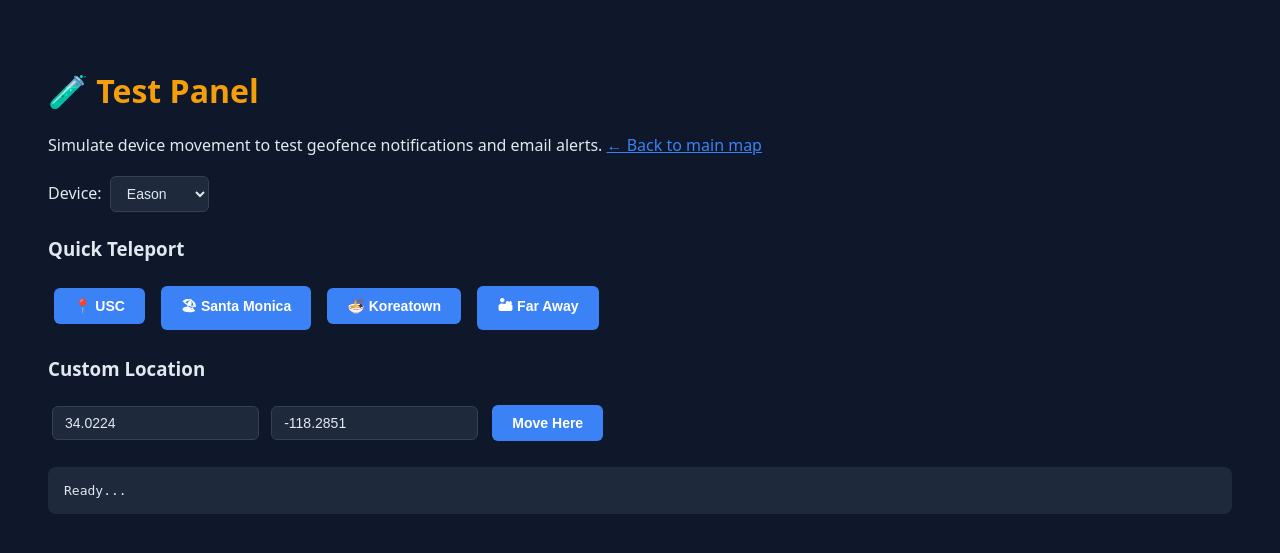
After one commit to YJY4266900395/USC-DSCI-560-lab7, a Flask app: page /test in a window 1280 px wide. The commit adds this page. Shown: the top 553 px of the page. Run offline with Flask 3, Linux system fonts and the light colour scheme.

Commit message:
add json record and test endpoint

```diff
--- a/app.py
+++ b/app.py
@@ -7,12 +7,21 @@ Group 8 - Trojan Trio
 import time
 import threading
 import smtplib
+import json
+import os
 from email.mime.text import MIMEText
 from email.mime.multipart import MIMEMultipart
 from flask import Flask, jsonify, render_template, request
 import requests as http_requests
 
 app = Flask(__name__)
+
+# =============================================================================
+# FILE PATHS FOR PERSISTENCE
+# =============================================================================
+DATA_DIR = os.path.dirname(os.path.abspath(__file__))
+GEOFENCES_FILE = os.path.join(DATA_DIR, "geofences.json")
+NOTIFICATIONS_FILE = os.path.join(DATA_DIR, "notifications.json")
 
 # =============================================================================
 # CONFIGURATION - Update these values
@@ -32,14 +41,17 @@ DEVICES = [
 # =============================================================================
 # EMAIL NOTIFICATION CONFIG
 # =============================================================================
+# To use Gmail: go to https://myaccount.google.com/apppasswords
+# and generate an App Password (requires 2FA enabled on your Google account)
+# Use that 16-char app password below, NOT your regular Gmail password
 
 EMAIL_ENABLED = True  # Set to False to disable email notifications
-EMAIL_SENDER = "qianshupeng2025@gmail.com"       # Your Gmail address
-EMAIL_PASSWORD = "sehq saaa clul fgwl"       # Gmail App Password (16 chars)
+EMAIL_SENDER = "pengqianshu2025@gmail.com"       # Your Gmail address
+EMAIL_PASSWORD = "sehq saaa clul fgwl"       # Gmail App Password
 EMAIL_RECIPIENTS = [                         # Who receives notifications
     "qianshup@usc.edu",
-    # "teammate2@gmail.com",
-    # "teammate3@gmail.com",
+#     "teammate2@gmail.com",
+#     "teammate3@gmail.com",
 ]
 
 # Geofence locations: places you want to monitor
@@ -48,8 +60,8 @@ GEOFENCES = [
     {
         "id": "usc",
         "name": "USC Campus",
-        "lat": 34.0222,
-        "lon": -118.2861,
+        "lat": 34.0224,
+        "lon": -118.2851,
         "radius": 500,
     },
     {
@@ -66,17 +78,44 @@ GEOFENCES = [
         "lon": -118.3004,
         "radius": 500,
     },
-    {
-        "id": "dtla",
-        "name": "Downtown LA",
-        "lat": 34.0414,
-        "lon": -118.2550,
-        "radius": 1000,
-    },
 ]
 
 # =============================================================================
-# STATE TRACKING
+# PERSISTENCE HELPERS
+# =============================================================================
+
+def save_json(filepath, data):
+    """Save data to a JSON file."""
+    try:
+        with open(filepath, "w", encoding="utf-8") as f:
+            json.dump(data, f, indent=2, ensure_ascii=False)
+    except Exception as e:
+        print(f"[ERROR] Failed to save {filepath}: {e}")
+
+
+def load_json(filepath, default=None):
+    """Load data from a JSON file, return default if not found."""
+    if os.path.exists(filepath):
+        try:
+            with open(filepath, "r", encoding="utf-8") as f:
+                return json.load(f)
+        except Exception as e:
+            print(f"[ERROR] Failed to load {filepath}: {e}")
+    return default if default is not None else []
+
+
+def load_geofences():
+    """Load geofences from file, or use defaults if no file exists."""
+    saved = load_json(GEOFENCES_FILE)
+    if saved:
+        return saved
+    # First run: use defaults and save them
+    save_json(GEOFENCES_FILE, GEOFENCES)
+    return GEOFENCES
+
+
+# =============================================================================
+# STATE TRACKING (persisted)
 # =============================================================================
 
 # Store latest location for each device
@@ -85,8 +124,9 @@ device_locations = {}
 # Store geofence state: {device_name: {geofence_id: True/False}}
 geofence_state = {}
 
-# Store notification history
-notifications = []
+# Load saved data
+GEOFENCES = load_geofences()
+notifications = load_json(NOTIFICATIONS_FILE, [])
 
 # JWT token for ThingsBoard API
 tb_jwt_token = None
@@ -301,6 +341,7 @@ def check_geofences(device_name, lat, lon):
                     "message": f"📍 {device_name} arrived at {fence['name']}",
                 }
                 notifications.append(notif)
+                save_json(NOTIFICATIONS_FILE, notifications[-500:])  # Keep last 500
                 print(f"[NOTIFY] {notif['message']}")
                 send_email_notification(
                     f"📍 {device_name} arrived at {fence['name']}",
@@ -319,6 +360,7 @@ def check_geofences(device_name, lat, lon):
                     "message": f"🚶 {device_name} left {fence['name']}",
                 }
                 notifications.append(notif)
+                save_json(NOTIFICATIONS_FILE, notifications[-500:])  # Keep last 500
                 print(f"[NOTIFY] {notif['message']}")
                 send_email_notification(
                     f"🚶 {device_name} left {fence['name']}",
@@ -395,6 +437,7 @@ def api_locations():
 def clear_notifications():
     """Clear all notifications."""
     notifications.clear()
+    save_json(NOTIFICATIONS_FILE, notifications)
     return jsonify({"status": "ok"})
 
 
@@ -410,7 +453,45 @@ def add_geofence():
         "radius": int(data.get("radius", 200)),
     }
     GEOFENCES.append(new_fence)
+    save_json(GEOFENCES_FILE, GEOFENCES)
     return jsonify({"status": "ok", "geofence": new_fence})
+
+
+# =============================================================================
+# TEST ENDPOINT - Simulate device location for testing
+# =============================================================================
+
+@app.route("/test")
+def test_page():
+    """Simple test page to simulate device movement."""
+    return render_template("test.html", devices=DEVICES)
+
+
+@app.route("/api/test/move", methods=["POST"])
+def test_move_device():
+    """Simulate moving a device to a specific location. For testing only."""
+    data = request.json
+    name = data.get("name", DEVICES[0]["name"] if DEVICES else "Test")
+    lat = float(data["lat"])
+    lon = float(data["lon"])
+
+    # Update device location directly (bypass ThingsBoard)
+    device_locations[name] = {
+        "name": name,
+        "lat": lat,
+        "lon": lon,
+        "batt": device_locations.get(name, {}).get("batt", "99"),
+        "vel": 0,
+        "conn": "test",
+        "last_update": time.strftime("%Y-%m-%d %H:%M:%S"),
+    }
+
+    # Run geofence check (this will trigger notifications + emails)
+    check_geofences(name, lat, lon)
+
+    # Return what happened
+    recent = [n for n in notifications[-5:] if n["device"] == name]
+    return jsonify({"status": "ok", "location": {"lat": lat, "lon": lon}, "triggered": recent})
 
 
 # =============================================================================
--- /dev/null
+++ b/geofences.json
@@ -0,0 +1,30 @@
+[
+  {
+    "id": "usc",
+    "name": "USC Campus",
+    "lat": 34.0224,
+    "lon": -118.2851,
+    "radius": 500
+  },
+  {
+    "id": "santa_monica",
+    "name": "Santa Monica Beach",
+    "lat": 34.0095,
+    "lon": -118.497,
+    "radius": 300
+  },
+  {
+    "id": "koreatown",
+    "name": "Koreatown",
+    "lat": 34.0578,
+    "lon": -118.3004,
+    "radius": 500
+  },
+  {
+    "id": "custom_1772236063",
+    "name": "Qianshu's Home",
+    "lat": 34.02711074127289,
+    "lon": -118.29723298567822,
+    "radius": 10
+  }
+]
--- a/templates/index.html
+++ b/templates/index.html
@@ -361,7 +361,7 @@
     // =============================================
     // CONFIG
     // =============================================
-    let POSITION_UPDATE_INTERVAL = 10;  // Seconds
+    let POSITION_UPDATE_INTERVAL = 5;  // Seconds
     // =============================================
     // MAP INITIALIZATION
     // =============================================
--- /dev/null
+++ b/templates/test.html
@@ -0,0 +1,73 @@
+<!DOCTYPE html>
+<html>
+<head>
+    <title>Test Panel</title>
+    <style>
+        body { font-family: system-ui; background: #0f172a; color: #e2e8f0; padding: 40px; }
+        h1 { color: #f59e0b; }
+        h3 { margin-top: 20px; }
+        .btn { padding: 10px 20px; margin: 6px; border: none; border-radius: 6px;
+               font-size: 14px; cursor: pointer; font-weight: 600; }
+        .btn-move { background: #3b82f6; color: white; }
+        .btn-move:hover { background: #2563eb; }
+        .log { background: #1e293b; padding: 16px; border-radius: 8px; margin-top: 20px;
+               font-family: monospace; font-size: 13px; max-height: 300px; overflow-y: auto; }
+        select, input { background: #1e293b; color: #e2e8f0; border: 1px solid #334155;
+                        padding: 8px 12px; border-radius: 6px; margin: 4px; font-size: 14px; }
+        a { color: #3b82f6; }
+    </style>
+</head>
+<body>
+    <h1>🧪 Test Panel</h1>
+    <p>Simulate device movement to test geofence notifications and email alerts.
+       <a href="/">← Back to main map</a>
+    </p>
+
+    <div>
+        <label>Device:
+            <select id="dev">
+                {% for device in devices %}
+                <option value="{{ device.name }}">{{ device.name }}</option>
+                {% endfor %}
+            </select>
+        </label>
+    </div>
+
+    <h3>Quick Teleport</h3>
+    <button class="btn btn-move" onclick="move('USC Campus', 34.0224, -118.2851)">📍 USC</button>
+    <button class="btn btn-move" onclick="move('Santa Monica', 34.0095, -118.4970)">🏖 Santa Monica</button>
+    <button class="btn btn-move" onclick="move('Koreatown', 34.0578, -118.3004)">🍜 Koreatown</button>
+    <button class="btn btn-move" onclick="move('Away (middle of nowhere)', 34.5, -118.0)">🏜 Far Away</button>
+
+    <h3>Custom Location</h3>
+    <input id="clat" type="number" step="0.0001" placeholder="Latitude" value="34.0224">
+    <input id="clon" type="number" step="0.0001" placeholder="Longitude" value="-118.2851">
+    <button class="btn btn-move" onclick="moveCustom()">Move Here</button>
+
+    <div class="log" id="log">Ready...</div>
+
+    <script>
+        function log(msg) {
+            const el = document.getElementById('log');
+            el.innerHTML = new Date().toLocaleTimeString() + ' - ' + msg + '<br>' + el.innerHTML;
+        }
+
+        async function move(label, lat, lon) {
+            const name = document.getElementById('dev').value;
+            const resp = await fetch('/api/test/move', {
+                method: 'POST',
+                headers: {'Content-Type': 'application/json'},
+                body: JSON.stringify({name, lat, lon})
+            });
+            const data = await resp.json();
+            log('Moved <b>' + name + '</b> to <b>' + label + '</b> (' + lat + ', ' + lon + ') → ' + JSON.stringify(data.triggered));
+        }
+
+        function moveCustom() {
+            const lat = parseFloat(document.getElementById('clat').value);
+            const lon = parseFloat(document.getElementById('clon').value);
+            move('Custom (' + lat + ', ' + lon + ')', lat, lon);
+        }
+    </script>
+</body>
+</html>
```
